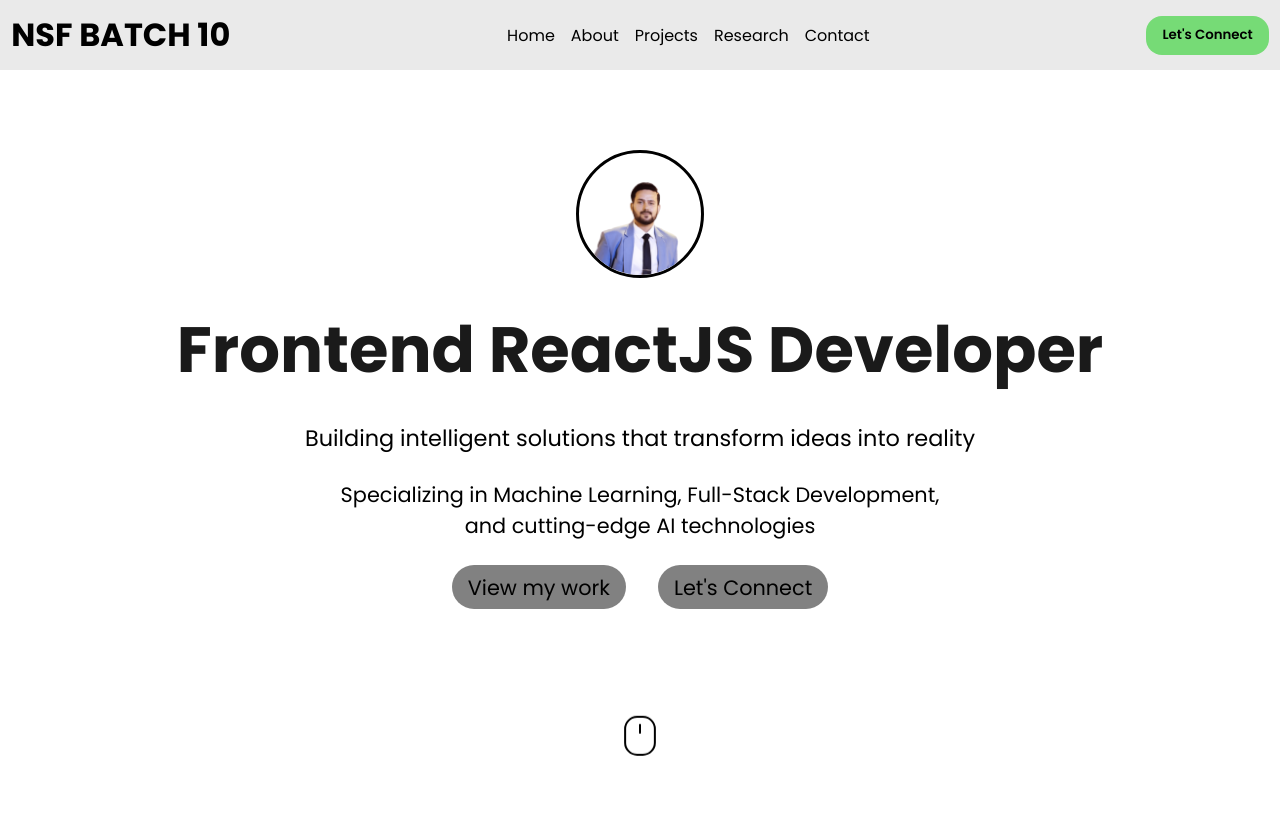
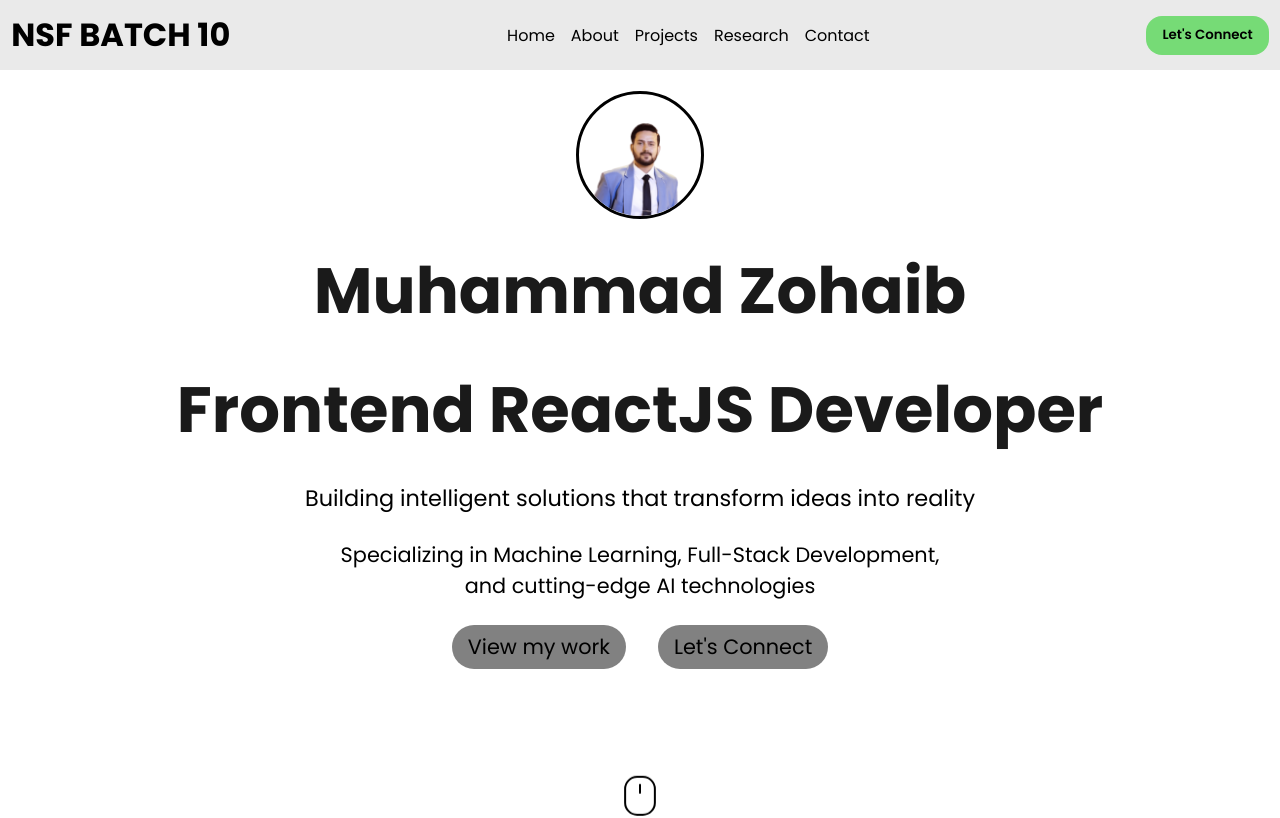
Before and after one commit to MuhammadZohaib28/NSFBATCH10PORTFOLIO, a React (Vite) app: page / in a window 1280 px wide. Shown: the top 818 px of the page. Built offline with nearby package versions, Linux system fonts and the light colour scheme.

Commit message:
mene herosection mai name add kiya

```diff
--- a/src/components/heroSection/HeroSection.jsx
+++ b/src/components/heroSection/HeroSection.jsx
@@ -9,6 +9,8 @@ const HeroSection = () => {
       <div className="herosection-image">
         <img src={myimage} alt="My picture" />
       </div>
+
+      <h1 className="herosection-heading">Muhammad Zohaib</h1>
       <h1 className="herosection-heading">Frontend ReactJS Developer</h1>
 
       <span className="herosection-span">
@@ -26,7 +28,7 @@ const HeroSection = () => {
       </div>
 
       <h1 className="mouse">
-        <CiDesktopMouse2 className="mouse-icon"/>
+        <CiDesktopMouse2 className="mouse-icon" />
       </h1>
     </div>
   );
```
